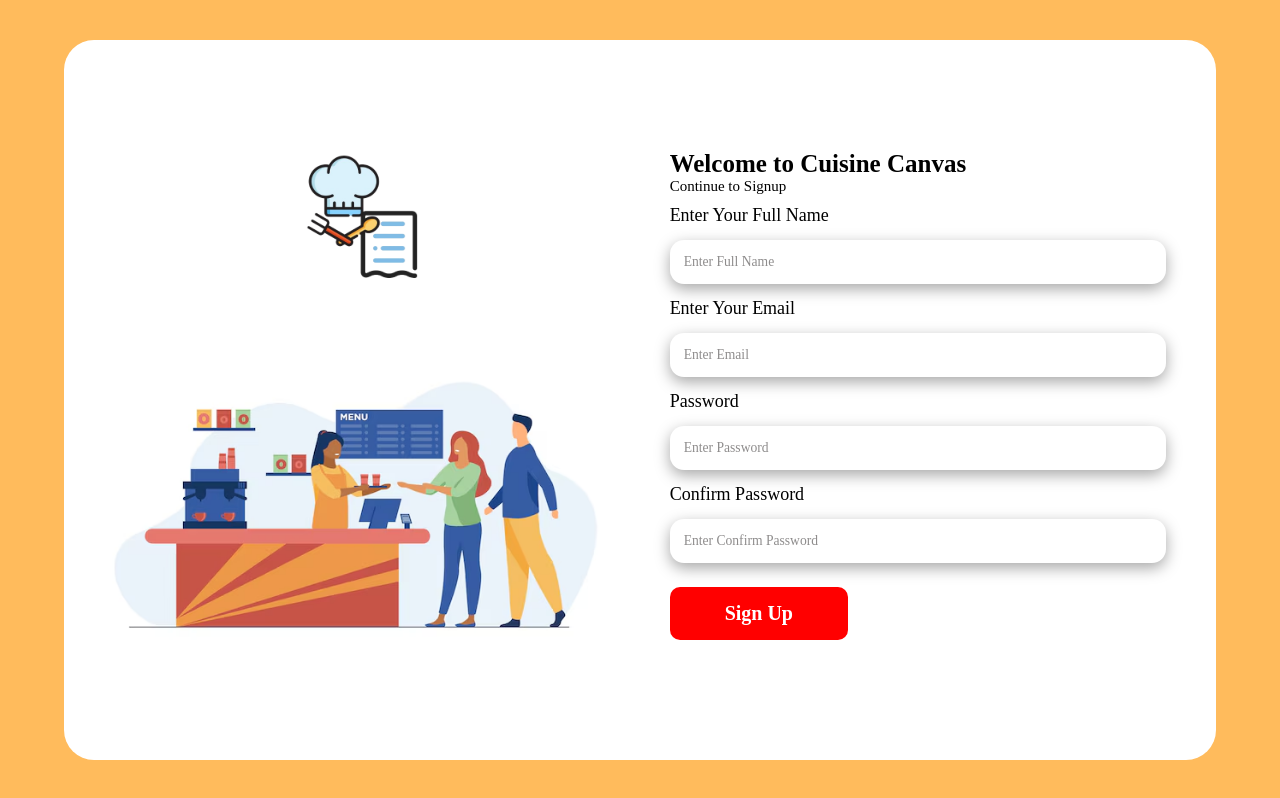
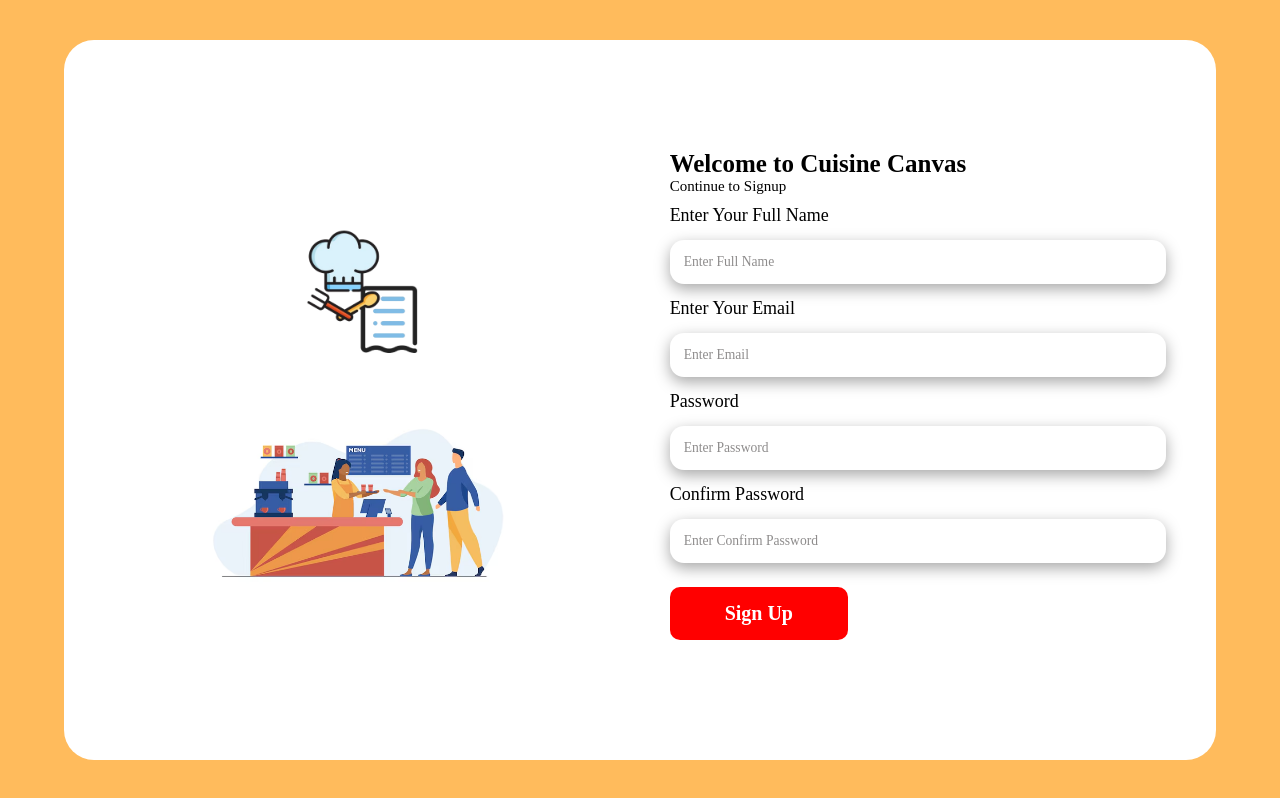
Before and after one commit to SaumilTripathi12/point-of-sale, a React (Vite) app: page /signup in a window 1280 px wide. Built offline with nearby package versions, Linux system fonts and the light colour scheme.

Commit message:
update css

```diff
--- a/src/Auth/Signup.jsx
+++ b/src/Auth/Signup.jsx
@@ -56,7 +56,7 @@ const Signup = () => {
       <div className="signup_container">
         <div className="signup_left">
           <img src={logo} className="signup_logo" alt="Logo" />
-          <img src={signup} alt="Signup Illustration" />
+          <img src={signup} alt="Signup Illustration" className="signup-img"/>
         </div>
         <div className="signup_right">
           <div className="signup_right_heading">
--- a/src/index.css
+++ b/src/index.css
@@ -321,9 +321,12 @@
   width: 50%;
   margin: auto;
   text-align: center;
+  display: flex;
+  flex-direction: column;
 }
 .main_container .container .left .login_img {
-  width: 70%;
+  width: 50%;
+  margin: auto;
 }
 @media (max-width: 1400px) {
   .main_container .container .left .login_img {
@@ -945,6 +948,10 @@ button {
   width: 50%;
   margin: auto;
   text-align: center;
+  display: flex;
+  flex-direction: column;
+  align-items: center;
+  justify-content: center;
 }
 .main_signup_container .signup_container .signup_left .signup_logo {
   margin: 0 auto;
@@ -956,9 +963,9 @@ button {
     width: 200px;
   }
 }
-.main_signup_container .signup_container .signup_left img {
-  margin: 0 auto;
-  width: 100%;
+.main_signup_container .signup_container .signup_left .signup-img {
+  width: 60%;
+  margin: 0;
 }
 .main_signup_container .signup_container .signup_right {
   width: 50%;
--- a/src/style/auth/_login.scss
+++ b/src/style/auth/_login.scss
@@ -19,8 +19,11 @@
             width: 50%;
             margin: auto;
             text-align: center;
+            display: flex;
+            flex-direction: column;
             .login_img {
-                width: 70%;
+                width: 50%;
+                margin: auto;
                 @include extraBigScreen {
                    width: 80%;
                 }
--- a/src/style/auth/_signup.scss
+++ b/src/style/auth/_signup.scss
@@ -26,6 +26,10 @@
             width: 50%;
             margin: auto;
             text-align: center;
+            display: flex;
+            flex-direction: column;
+            align-items: center;
+            justify-content: center;
 
             .signup_logo {
                 margin: 0 auto;
@@ -36,9 +40,9 @@
                     width: 200px;
                 }
             }
-            img {
-                margin: 0 auto;
-                width: 100%;
+            .signup-img {
+                width: 60%;
+                margin: 0;
             }
         }
 
```
Also changed, not shown: 1 other file (tests, documents, lock files or other folders).
